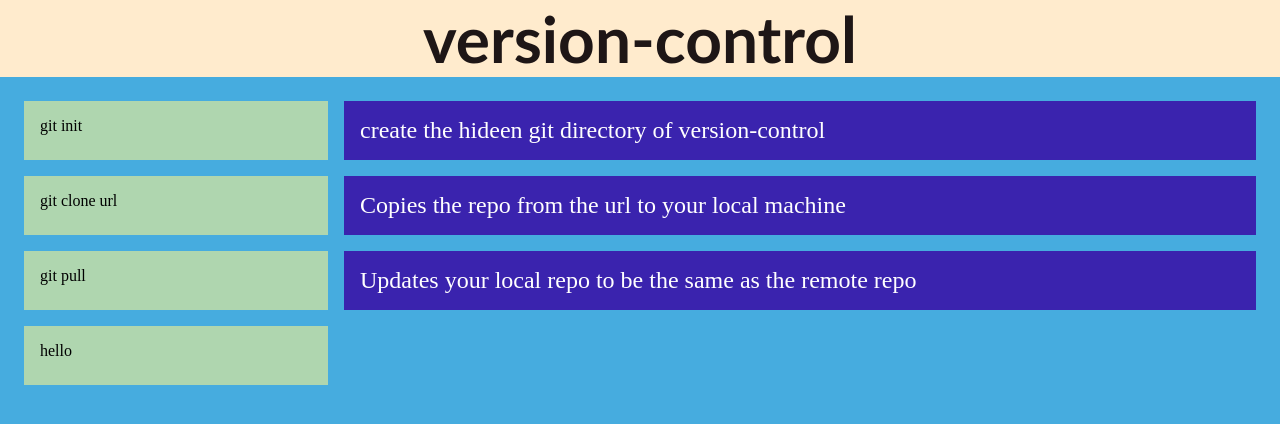
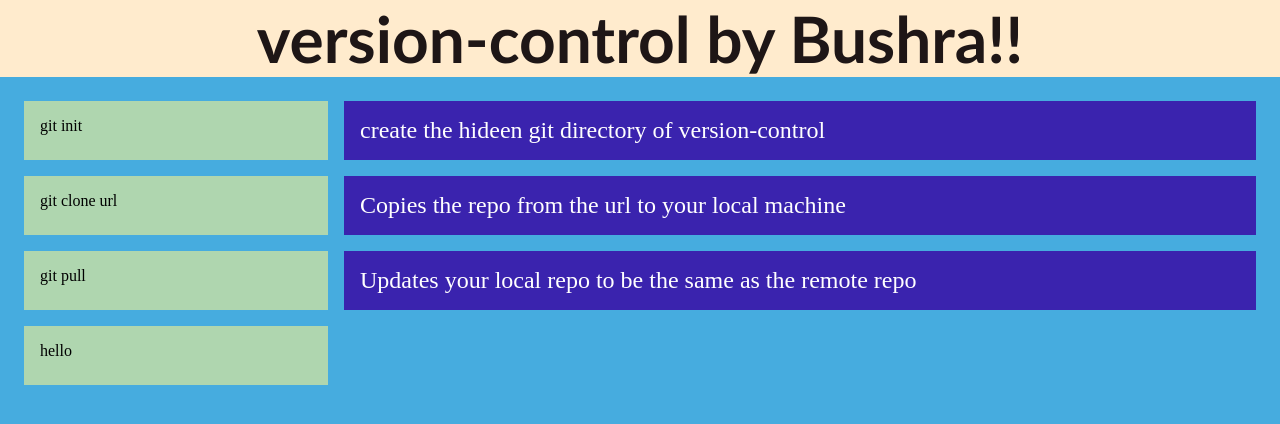
Before and after one commit to bushra-rauf/version-control, a plain HTML site: page index.html in a window 1280 px wide. Drawn offline with Linux system fonts and the light colour scheme.

Commit message:
Chanhed title

```diff
--- a/index.html
+++ b/index.html
@@ -8,7 +8,7 @@
 </head>
 <body>
     <header class="header">
-        <h1 class="header__page-title">version-control</h1>
+        <h1 class="header__page-title">version-control by Bushra!!</h1>
     </header>
     <main class="git-commands">
         <div class="git-commands__command">git init</div>
```
